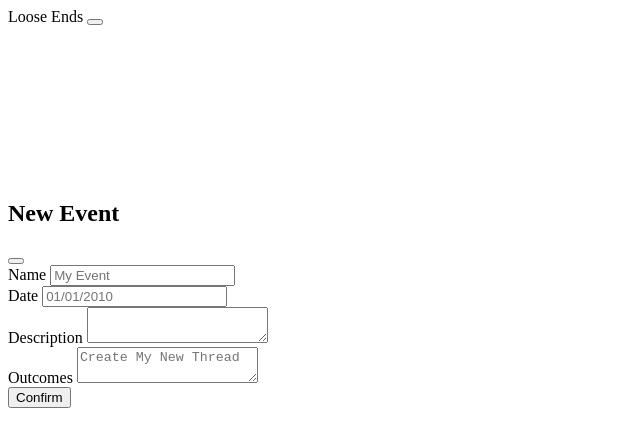
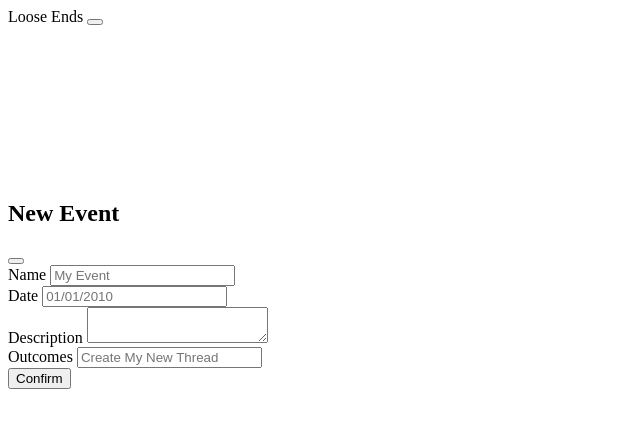
Before and after one commit to M3L6H/loose-ends, a website with bundled scripts: page src/index.html in a window 1280 px wide. Shown: the whole page, without its empty margins (0-640 px from the left). Built offline with nearby package versions, Linux system fonts and the light colour scheme.

Commit message:
feat: use input for outcomes rather than textarea

```diff
--- a/src/index.css
+++ b/src/index.css
@@ -204,7 +204,9 @@ form {
 form input,
 form textarea {
   font-size: 1rem;
-  padding: 2px 4px;
+  padding: 4px 8px;
+  border-radius: 4px;
+  border: none;
 }
 
 form textarea {
--- a/src/index.html
+++ b/src/index.html
@@ -53,8 +53,8 @@
               <textarea id="event-description"></textarea>
             </div>
             <div class="form-input required">
-              <label for="event-out comes">Outcomes</label>
-              <textarea id="event-outcomes" placeholder="Create My New Thread"></textarea>
+              <label for="event-outcomes">Outcomes</label>
+              <input id="event-outcomes" placeholder="Create My New Thread"></input>
             </div>
             <button type="submit">
               Confirm
```
